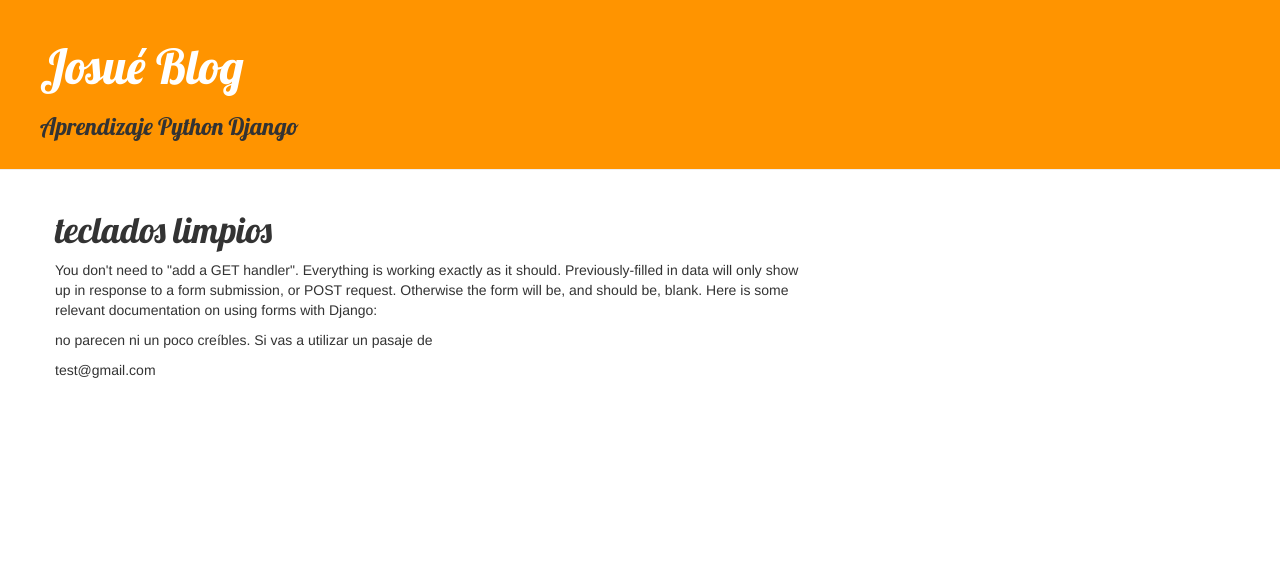
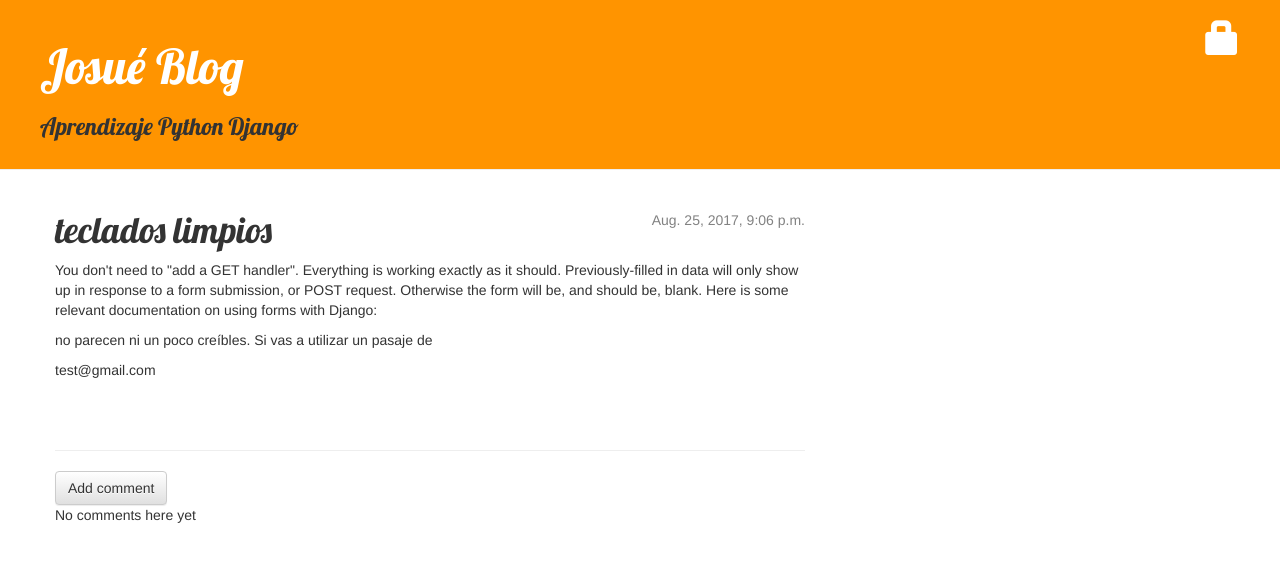
Before and after one commit to josdan/Django-Learning, a Django app: page /post/14/ in a window 1280 px wide. Shown: the top 562 px of the page. Run offline with Django 3.2, Linux system fonts and the light colour scheme; data comes from the database, SQL or seed files in the repository; both versions use the stored data as it was after the commit; some libraries are stand-ins or nearby versions.

Commit message:
finish login and comments

```diff
--- a/blog/admin.py
+++ b/blog/admin.py
@@ -1,7 +1,7 @@
 # Register your models here.
 
 from django.contrib import admin
-from . models import Post
+from . models import Post, Comment
 
 admin.site.register(Post)
 
@@ -9,4 +9,5 @@ class PostAdmin(admin.ModelAdmin):
 	list_display = ('author', 'title', 'email', 'created_date')
 
 admin.site.unregister(Post)
+admin.site.register(Comment)
 admin.site.register(Post, PostAdmin)
--- a/blog/models.py
+++ b/blog/models.py
@@ -14,9 +14,26 @@ class Post(models.Model):
 	published_date = models.DateTimeField(
 		blank=True, null=True)
 
-def publish(self):
-	self.published_date = timezone.now()
-	self.save()
+	def publish(self):
+		self.published_date = timezone.now()
+		self.save()
 
-def __str__(self):
-	return self.title
+	def __str__(self):
+		return self.title
+
+	def approved_comments(self):
+		return self.comments.filter(approved_comment=True)
+
+class Comment(models.Model):
+	post = models.ForeignKey('blog.Post', related_name='comments')
+	author = models.CharField(max_length=200)
+	text = models.TextField()
+	created_date = models.DateTimeField(default=timezone.now)
+	approved_comment = models.BooleanField(default=False)
+
+	def approve(self):
+		self.approved_comment = True
+		self.save()
+
+	def __str__(self):
+		return self.text
--- a/blog/static/css/blog.css
+++ b/blog/static/css/blog.css
@@ -45,3 +45,7 @@
     .post h1 a, .post h1 a:visited {
         color: #000000;
     }
+
+    .comment {
+        margin: 20px 0px 20px 20px;
+    }
--- a/blog/templates/blog/base.html
+++ b/blog/templates/blog/base.html
@@ -3,8 +3,11 @@
         <head>
                 <div class="page-header">
                     {% if user.is_authenticated %}
-                    <h3><a href="{% url 'post_new' %}" class="top-menu"><span class="glyphicon glyphicon-plus"></span></a></h3>
-                    <a href="{% url 'post_draft_list' %}" class="top-menu"><span class="glyphicon glyphicon-edit"></span></a>
+                        <a href="{% url 'post_new' %}" class="top-menu"><span class="glyphicon glyphicon-plus"></span></a>
+                        <a href="{% url 'post_draft_list' %}" class="top-menu"><span class="glyphicon glyphicon-edit"></span></a>
+                        <p class="top-menu">Hello {{ user.username }} <small>(<a href="{% url 'logout' %}">Log out</a>)</small></p>
+                    {% else %}
+                        <a href="{% url 'login' %}" class="top-menu"><span class="glyphicon glyphicon-lock"></span></a>
                     {% endif %}
 
                     <h1><a href="/">Josué Blog</a></h1><h3>Aprendizaje Python Django</h3>
--- a/blog/templates/blog/post_detail.html
+++ b/blog/templates/blog/post_detail.html
@@ -2,21 +2,42 @@
 
 {% block content %}
     <div class="post">
-		<div class="date">
 		{% if post.published_date %}
-			{{ post.published.date }}
-		</div>
-
+    		<div class="date">
+        		{{ post.published_date }}
+    		</div>
+		{% else %}
+    		<a class="btn btn-default" href="{% url 'post_publish' pk=post.pk %}">Publish</a>
 		{% endif %}
 
 		{% if user.is_authenticated %}
 		<a class="btn btn-default" href="{% url 'post_edit' pk=post.pk %}"><span class="glyphicon glyphicon-pencil"></span></a>
 		<a class="btn btn-default" href="{% url 'post_remove' pk=post.pk %}"><span class="glyphicon glyphicon-remove"></span></a>
 		{% endif %}
-
 		<h1>{{ post.title}}</h1>
 		<p>{{ post.text|linebreaksbr }}</p>
 		<p>{{ post.more_text|linebreaksbr }}</p>
 		<p>{{ post.email|linebreaksbr }}</p>
 	</div>
+<hr>
+<a class="btn btn-default" href="{% url 'add_comment_to_post' pk=post.pk %}">Add comment</a>
+
+{% for comment in post.comments.all %}
+	{% if user.is_authenticated or comment.approved_comment %}
+		<div class="comment">
+        <div class="date">
+			{{ comment.created_date }}
+			{% if not comment.approved_comment %}
+				<a class="btn btn-default" href="{% url 'comment_remove' pk=comment.pk %}"><span class="glyphicon glyphicon-remove"></span></a>
+                <a class="btn btn-default" href="{% url 'comment_approve' pk=comment.pk %}"><span class="glyphicon glyphicon-ok"></span></a>
+		 	{% endif %}
+		</div>
+        <strong>{{ comment.author }}</strong>
+        <p>{{ comment.text|linebreaks }}</p>
+    </div>
+    {% endif %}
+{% empty %}
+    <p>No comments here yet</p>
+{% endfor %}
+
 {% endblock %}
--- a/blog/templates/blog/post_draft_list.html
+++ b/blog/templates/blog/post_draft_list.html
@@ -3,7 +3,7 @@
 {% block content %}
     {% for post in posts %}
         <div class="post">
-            <p class="date">created: {{ post.created_date|date:'d-m-Y' }}</p>
+            <p class="date">Creación: {{ post.created_date|date:'d-m-Y' }}</p>
             <h1><a href="{% url 'post_detail' pk=post.pk %}">{{ post.title }}</a></h1>
             <p>{{ post.text|truncatechars:200 }}</p>
         </div>
--- a/blog/templates/blog/post_list.html
+++ b/blog/templates/blog/post_list.html
@@ -9,10 +9,11 @@
                             	<div class="date">
                                 {{ post.published_date }}
                             	</div>
-			    <h1><a href="{% url 'post_detail' pk=post.pk %}">{{ post.title }}</a></h1>
+			    			<h1><a href="{% url 'post_detail' pk=post.pk %}">{{ post.title }}</a></h1>
                             <p>{{ post.text|linebreaksbr }}</p>
 							<p>{{ post.more_text|linebreaksbr }}</p>
 							<p>{{ post.email|linebreaksbr }}</p>
+							<a href="{% url 'post_detail' pk=post.pk %}">Comments: {{ post.approved_comments.count }}</a>
                             </div>
 			{% endfor %}
    		 {% endblock content %}
--- a/blog/urls.py
+++ b/blog/urls.py
@@ -8,4 +8,9 @@ urlpatterns = [
 	url(r'^post/(?P<pk>[0-9]+)/edit/$', views.post_edit, name='post_edit'),
 	url(r'^post/(?P<pk>\d+)/remove/$', views.post_remove, name='post_remove'),
 	url(r'^drafts/$', views.post_draft_list, name='post_draft_list'),
+	url(r'^post/(?P<pk>\d+)/publish/$', views.post_publish, name='post_publish'),
+	url(r'^post/(?P<pk>\d+)/comment/$', views.add_comment_to_post, name='add_comment_to_post'),
+	url(r'^comment/(?P<pk>\d+)/approve/$', views.comment_approve, name='comment_approve'),
+	url(r'^comment/(?P<pk>\d+)/remove/$', views.comment_remove, name='comment_remove'),
+
 ]
--- a/blog/views.py
+++ b/blog/views.py
@@ -1,9 +1,10 @@
 from django.shortcuts import render, get_object_or_404
 from django.utils import timezone
 
-from .forms import PostForm
-from .models import Post
+from .forms import PostForm, CommentForm
+from .models import Post, Comment
 from django.shortcuts import redirect
+from django.contrib.auth.decorators import login_required
 
 # Create your views here.
 
@@ -15,6 +16,7 @@ def post_detail(request, pk):
     post = get_object_or_404(Post, pk=pk)
     return render(request, 'blog/post_detail.html', {'post': post})
 
+@login_required
 def post_new(request):
     if request.method == "POST":
         form = PostForm(request.POST)
@@ -28,6 +30,7 @@ def post_new(request):
         form = PostForm()
     return render(request, 'blog/post_edit.html', {'form': form})
 
+@login_required
 def post_edit(request, pk):
     post = get_object_or_404(Post, pk=pk)
     if request.method == "POST":
@@ -41,11 +44,44 @@ def post_edit(request, pk):
         form = PostForm(instance=post)
     return render(request, 'blog/post_edit.html', {'form': form})
 
+@login_required
 def post_remove(request, pk):
     post = get_object_or_404(Post, pk=pk)
     post.delete()
     return redirect('/')
 
+@login_required
 def post_draft_list(request):
     posts = Post.objects.filter(published_date__isnull=True).order_by('created_date')
     return render(request, 'blog/post_draft_list.html', {'posts': posts})
+
+@login_required
+def post_publish(request, pk):
+    post = get_object_or_404(Post, pk=pk)
+    post.publish()
+    return redirect('post_detail', pk=pk)
+
+def add_comment_to_post(request, pk):
+    post = get_object_or_404(Post, pk=pk)
+    if request.method == "POST":
+        form = CommentForm(request.POST)
+        if form.is_valid():
+            comment = form.save(commit=False)
+            comment.post = post
+            comment.save()
+            return redirect('post_detail', pk=post.pk)
+    else:
+        form = CommentForm()
+    return render(request, 'blog/add_comment_to_post.html', {'form': form})
+
+@login_required
+def comment_approve(request, pk):
+    comment = get_object_or_404(Comment, pk=pk)
+    comment.approve()
+    return redirect('post_detail', pk=comment.post.pk)
+
+@login_required
+def comment_remove(request, pk):
+    comment = get_object_or_404(Comment, pk=pk)
+    comment.delete()
+    return redirect('post_detail', pk=comment.post.pk)
--- a/mysite/settings.py
+++ b/mysite/settings.py
@@ -102,3 +102,4 @@ USE_TZ = True
 
 STATIC_URL = '/static/'
 STATIC_ROOT = os.path.join(BASE_DIR, 'static')
+LOGIN_REDIRECT_URL = '/'
--- a/mysite/urls.py
+++ b/mysite/urls.py
@@ -1,5 +1,7 @@
 from django.conf.urls import include, url
 from django.contrib import admin
+from django.contrib.auth import views
+
 
 urlpatterns = [
     # Examples:
@@ -8,4 +10,6 @@ urlpatterns = [
 
     url(r'^admin/', include(admin.site.urls)),
     url(r'', include('blog.urls')),
+    url(r'^accounts/login/$', views.login, name='login'),
+    url(r'^accounts/logout/$', views.logout, name='logout', kwargs={'next_page': '/'}),
 ]
```
Also changed, not shown: blog/forms.py (+7 -1 lines), blog/templates/blog/add_comment_to_post.html (added, +9 -0 lines), blog/templates/registration/login.html (added, +24 -0 lines), blog/migrations/0004_comment.py (added), db.sqlite3.
